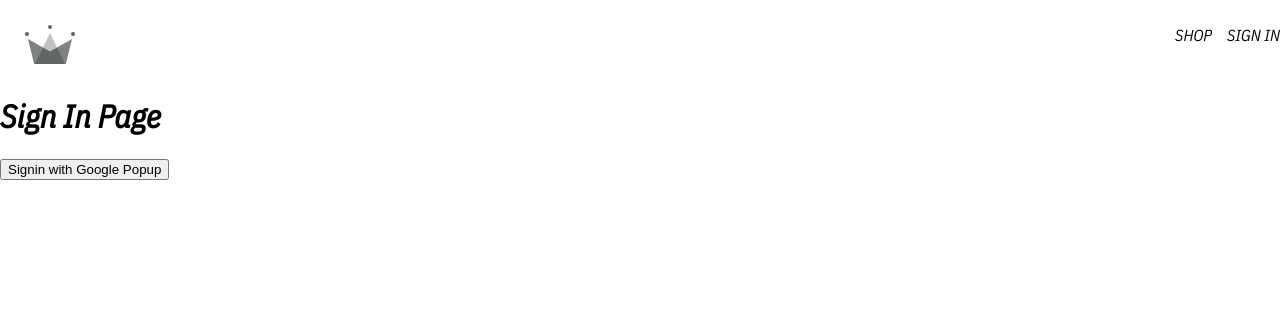
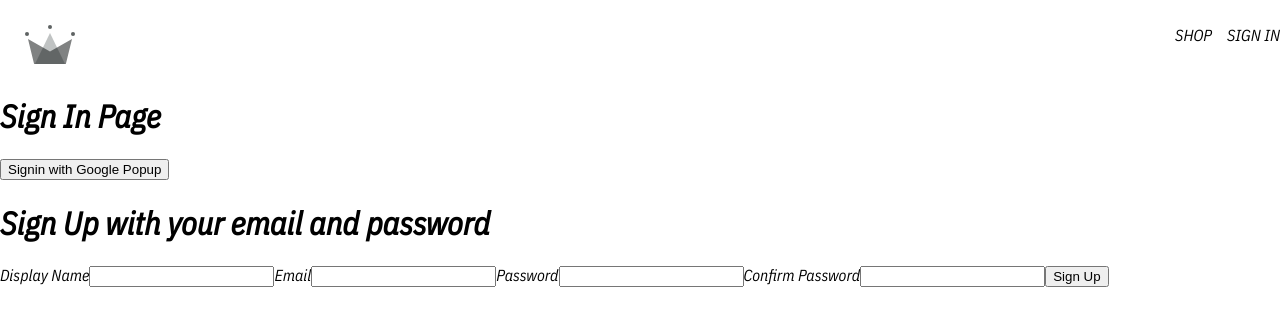
Before and after one commit to jerrvonewing/crwn-clothing, a React (Create React App) app: page /sign-in in a window 1280 px wide. Shown: the top 326 px of the page. Built offline with nearby package versions, Linux system fonts and the light colour scheme.

Commit message:
Started creation of form to sign up with email and password

```diff
--- /dev/null
+++ b/src/components/sign-up-form/sign-up-form.component.jsx
@@ -0,0 +1,62 @@
+import { useState } from "react";
+
+const defaultFormFields = {
+  displayName: "",
+  email: "",
+  password: "",
+  confirmPassword: "",
+};
+
+const SignUpForm = () => {
+  const [formFields, setFormFields] = useState(defaultFormFields);
+  const { displayName, email, password, confirmPassword } = formFields;
+
+  const handleChange = (event) => {
+    const { name, value } = event.target;
+
+    setFormFields({ ...formFields, [name]: value });
+  };
+
+  return (
+    <div>
+      <h1>Sign Up with your email and password</h1>
+      <form onSubmit={() => {}}>
+        <label>Display Name</label>
+        <input
+          type="text"
+          required
+          onChange={handleChange}
+          name="displayName"
+          value={displayName}
+        />
+        <label>Email</label>
+        <input
+          type="email"
+          required
+          onChange={handleChange}
+          name="email"
+          value={email}
+        />
+        <label>Password</label>
+        <input
+          type="password"
+          required
+          onChange={handleChange}
+          name="password"
+          value={password}
+        />
+        <label>Confirm Password</label>
+        <input
+          type="password"
+          required
+          onChange={handleChange}
+          name="confirmPassword"
+          value={confirmPassword}
+        />
+        <button type="submit">Sign Up</button>
+      </form>
+    </div>
+  );
+};
+
+export default SignUpForm;
--- a/src/routes/sign-in/sign-in.component.jsx
+++ b/src/routes/sign-in/sign-in.component.jsx
@@ -1,7 +1,12 @@
 import {
   signInWithGooglePopup,
   createUserDocumentFromAuth,
+  signInWithGoogleRedirect,
+  auth,
 } from "../../utils/firebase/firebase.utils";
+import SignUpForm from "../../components/sign-up-form/sign-up-form.component";
+//import { useEffect } from "react";
+//import { getRedirectResult } from "firebase/auth";
 
 //Name:     SignIn
 //Type:     Functional Component
@@ -10,6 +15,14 @@
 //Purpose:
 
 const SignIn = () => {
+  /*
+    useEffect(async () => {
+    const response = await getRedirectResult(auth);
+    if (response) {
+      const userDocRef = await createUserDocumentFromAuth(response.user);
+    }
+  }, []);
+*/
   const logGoogleUser = async () => {
     const { user } = await signInWithGooglePopup();
     const userDocRef = await createUserDocumentFromAuth(user);
@@ -19,6 +32,7 @@
     <div>
       <h1>Sign In Page</h1>
       <button onClick={logGoogleUser}>Signin with Google Popup</button>
+      <SignUpForm />
     </div>
   );
 };
--- a/src/utils/firebase/firebase.utils.js
+++ b/src/utils/firebase/firebase.utils.js
@@ -28,9 +28,9 @@
 
 export const auth = getAuth();
 export const signInWithGooglePopup = () => signInWithPopup(auth, provider);
-
+export const signInWithGoogleRedirect = () =>
+  signInWithRedirect(auth, provider);
 export const db = getFirestore();
-
 export const createUserDocumentFromAuth = async (userAuth) => {
   const userDocRef = doc(db, "users", userAuth.uid);
 
```
